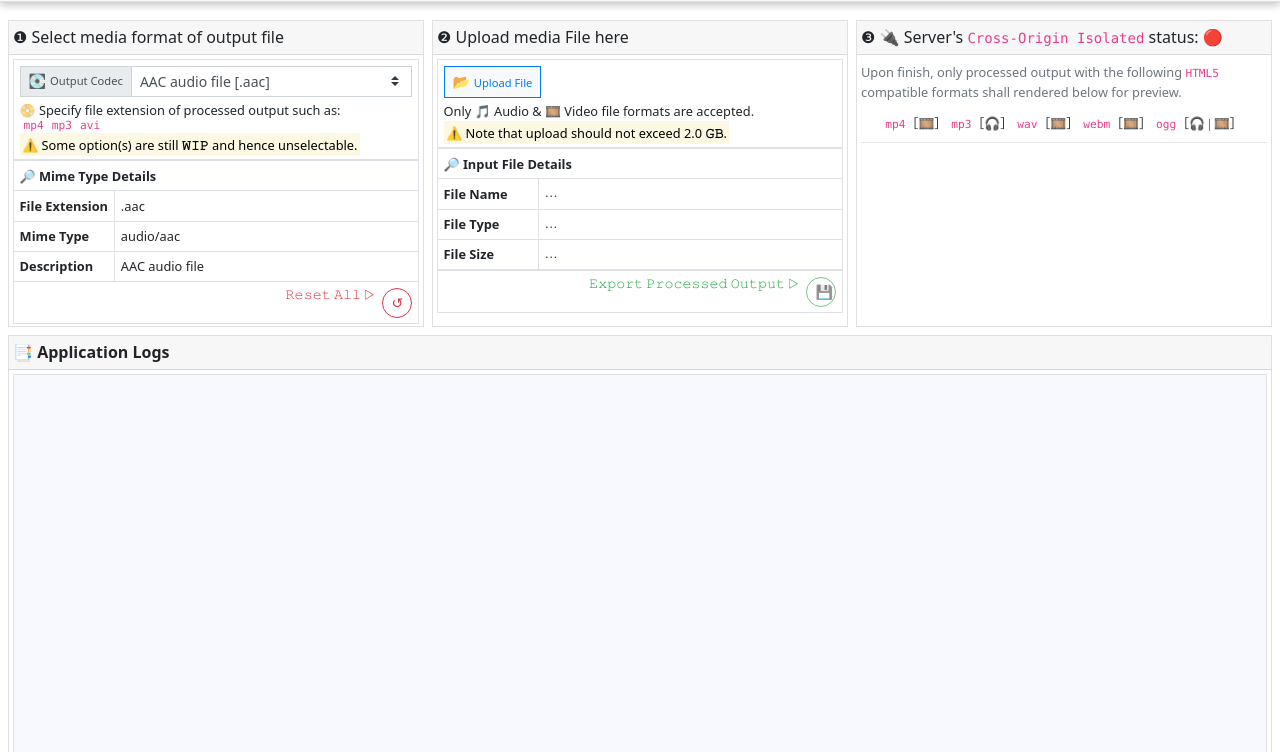
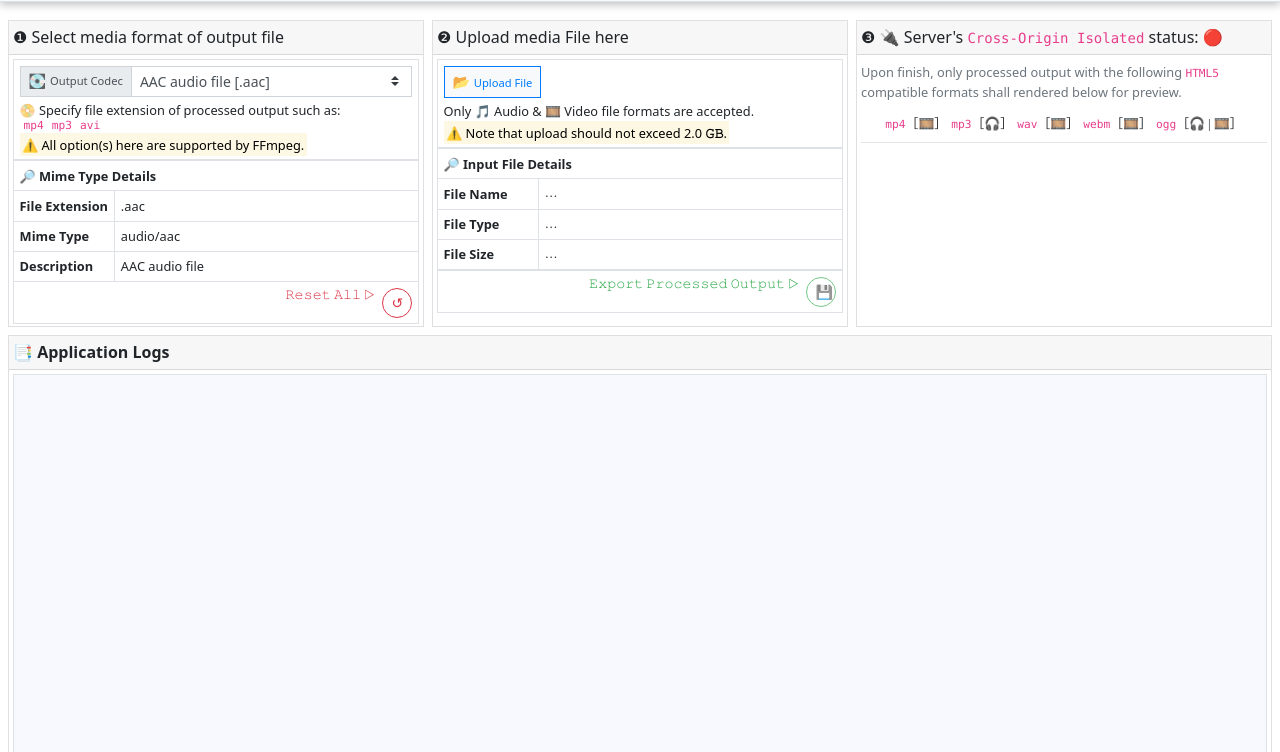
Before and after one commit to incubated-geek-cc/FFmpegWasmLocalServer, a website: page views/index.html in a window 1280 px wide. Shown: the part 48-800 px from the top of the page. Drawn offline with nearby package versions, Linux system fonts and the light colour scheme; files that its build step writes are made by us from their sources; files whose address does not match are found by name.

Commit message:
[Feature Fix] Remove note

```diff
--- a/views/index.html
+++ b/views/index.html
@@ -51,7 +51,7 @@
                       </div>
                       <p class='mb-1 mt-1'><span class='emoji'>📀</span> Specify file extension of processed output such as: <code class='pl-1 pr-1'>mp4</code><code class='pl-1 pr-1'>mp3</code><code class='pl-1 pr-1'>avi</code></p>
 
-                      <mark><span class='emoji'>⚠️</span> Some option(s) are still <strong class='symbol'>𝚆𝙸𝙿 </strong> and hence unselectable.</mark>
+                      <mark><span class='emoji'>⚠️</span> All option(s) here are supported by FFmpeg.</mark>
                     </td>
                   </tr>
                 </thead>
```
